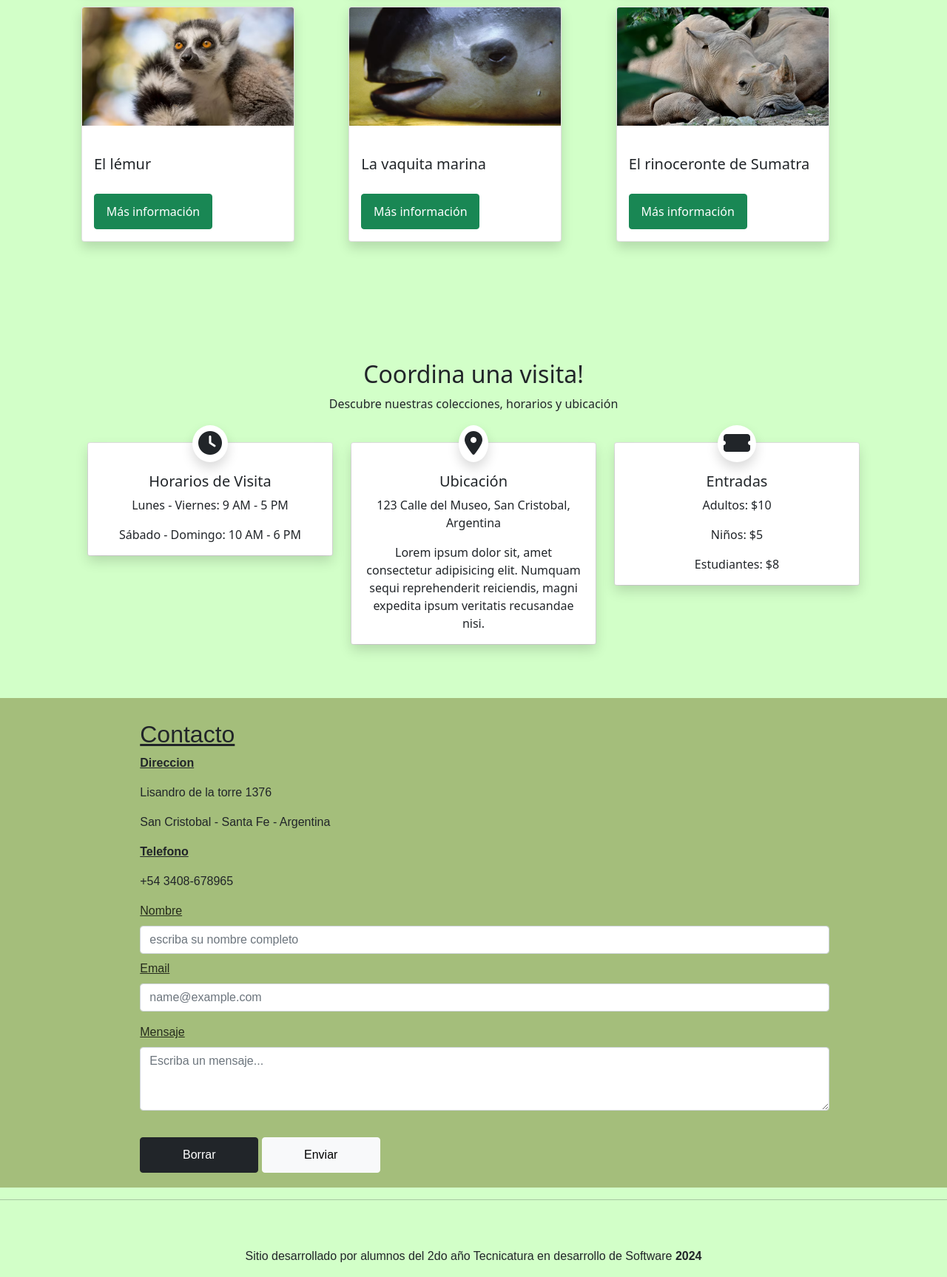
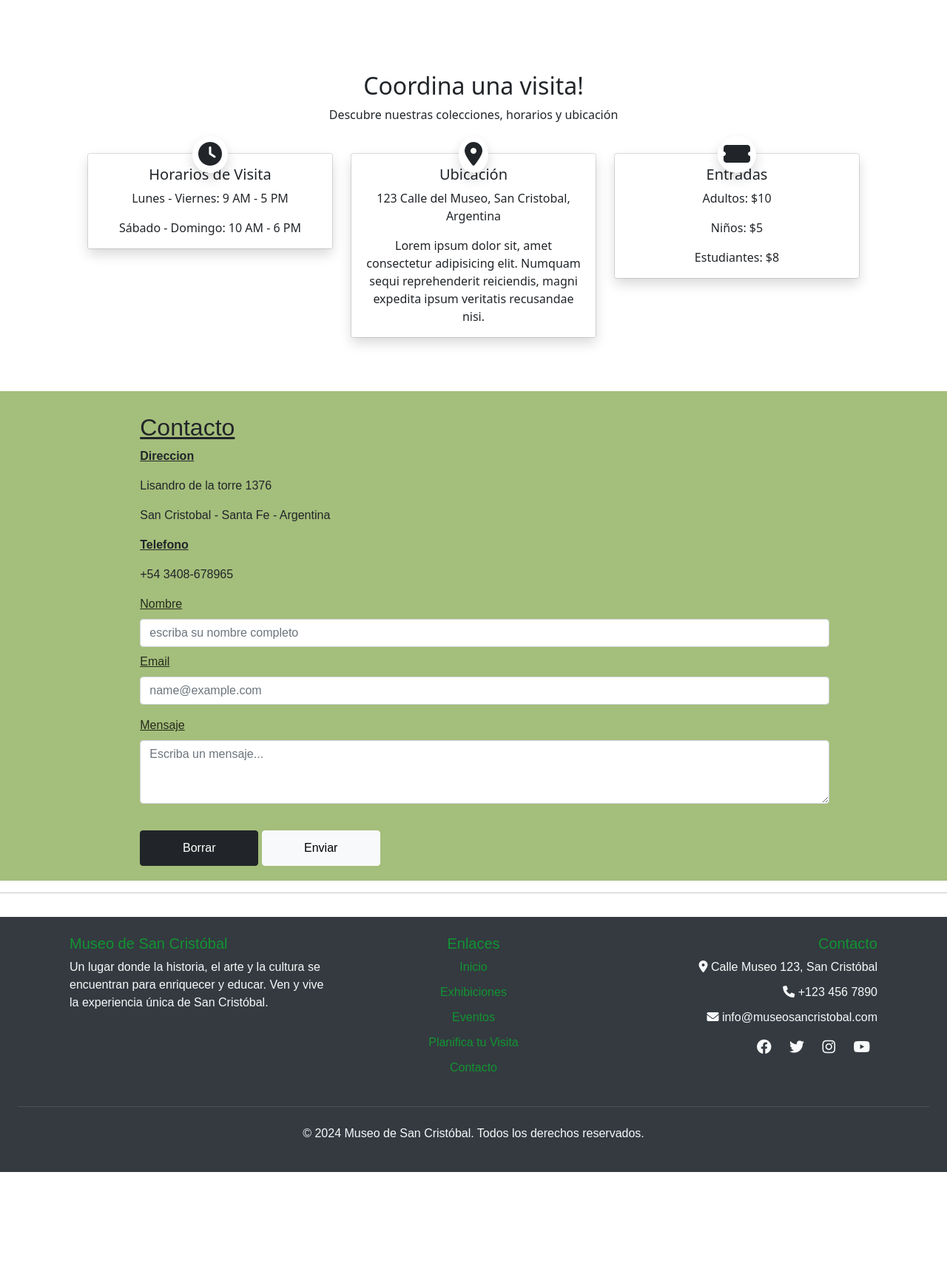
Before and after one commit to ianucraniano/Proyecto2023, a PHP site: page /index.php in a window 1280 px wide. Shown: the part 1400-3127 px from the top of the page at 74% size. After the commit the page ends 2985 px from the top, so only its background shows below. Run offline with PHP 8.4, Linux system fonts and the light colour scheme; some libraries are stand-ins or nearby versions; some web fonts are replaced.

Commit message:
Footer nuevo

```diff
--- a/footer.php
+++ b/footer.php
@@ -1,6 +1,113 @@
-<footer>
-       <!-- Pie de Página -->
-      <div class="pie pt-5 ">
-      <p class="text-center">Sitio desarrollado por alumnos del 2do año Tecnicatura en desarrollo de Software <strong>2024</strong></p>
-      </div>
+<!DOCTYPE html>
+<html lang="en">
+<head>
+      <meta charset="UTF-8">
+      <meta name="viewport" content="width=device-width, initial-scale=1.0">
+      <link rel="stylesheet" href="https://cdnjs.cloudflare.com/ajax/libs/font-awesome/6.0.0-beta3/css/all.min.css">
+      <link href="https://fonts.googleapis.com/css2?family=Roboto:wght@400;700&display=swap" rel="stylesheet">
+      <link rel="stylesheet" href="./bootstrap/css/bootstrap.min.css">
+
+      <title>Document</title>
+      <style>
+
+  /* Footer styling */
+  .footer {
+    background-color: #343a40;
+    color: #f8f9fa;
+    padding: 3rem 0;
+    margin-top: 2rem;
+}
+
+.footer .logo,
+.footer h5 {
+    color: #129432;
+}
+
+.footer-links,
+.footer-contact {
+    list-style: none;
+    padding: 0;
+}
+
+.footer-links li,
+.footer-contact li {
+    margin-bottom: 10px;
+}
+
+.footer-links li a,
+.footer-contact li a {
+    color: #129432;
+    text-decoration: none;
+    transition: color 0.3s;
+}
+
+.footer-links li a:hover,
+.footer-contact li a:hover {
+    color: #15e047;
+}
+
+.footer-social a {
+    color: #f8f9fa;
+    margin: 0 10px;
+    transition: color 0.3s;
+}
+
+.footer-social a:hover {
+    color: #15e047;
+}
+
+.footer-bottom {
+    text-align: center;
+    padding-top: 1.5rem;
+    border-top: 1px solid #495057;
+    margin-top: 2rem;
+}
+      </style>
+</head>
+<body>
+      <!-- Footer Section -->
+<footer class="footer p-4">
+    <div class="container">
+        <div class="row">
+            <!-- Logo and About Section -->
+            <div class="col-md-4 text-center text-md-start">
+                <h5 class="logo">Museo de San Cristóbal</h5>
+                <p>Un lugar donde la historia, el arte y la cultura se encuentran para enriquecer y educar. Ven y vive la experiencia única de San Cristóbal.</p>
+            </div>
+
+            <!-- Links Section -->
+            <div class="col-md-4 text-center">
+                <h5>Enlaces</h5>
+                <ul class="footer-links">
+                    <li><a href="#">Inicio</a></li>
+                    <li><a href="#">Exhibiciones</a></li>
+                    <li><a href="#">Eventos</a></li>
+                    <li><a href="#">Planifica tu Visita</a></li>
+                    <li><a href="#">Contacto</a></li>
+                </ul>
+            </div>
+
+            <!-- Contact and Social Media Section -->
+            <div class="col-md-4 text-center text-md-end">
+                <h5>Contacto</h5>
+                <ul class="footer-contact">
+                    <li><i class="fas fa-map-marker-alt"></i> Calle Museo 123, San Cristóbal</li>
+                    <li><i class="fas fa-phone"></i> +123 456 7890</li>
+                    <li><i class="fas fa-envelope"></i> info@museosancristobal.com</li>
+                </ul>
+                <div class="footer-social mt-3">
+                    <a href="#"><i class="fab fa-facebook fa-lg"></i></a>
+                    <a href="#"><i class="fab fa-twitter fa-lg"></i></a>
+                    <a href="#"><i class="fab fa-instagram fa-lg"></i></a>
+                    <a href="#"><i class="fab fa-youtube fa-lg"></i></a>
+                </div>
+            </div>
+        </div>
+    </div>
+    <div class="footer-bottom mt-4">
+        <p>&copy; 2024 Museo de San Cristóbal. Todos los derechos reservados.</p>
+    </div>
 </footer>
+<script src="https://cdn.jsdelivr.net/npm/bootstrap@5.3.2/dist/js/bootstrap.bundle.min.js" integrity="sha384-C6RzsynM9kWDrMNeT87bh95OGNyZPhcTNXj1NW7RuBCsyN/o0jlpcV8Qyq46cDfL" crossorigin="anonymous"></script>
+</body>
+</html>
```
